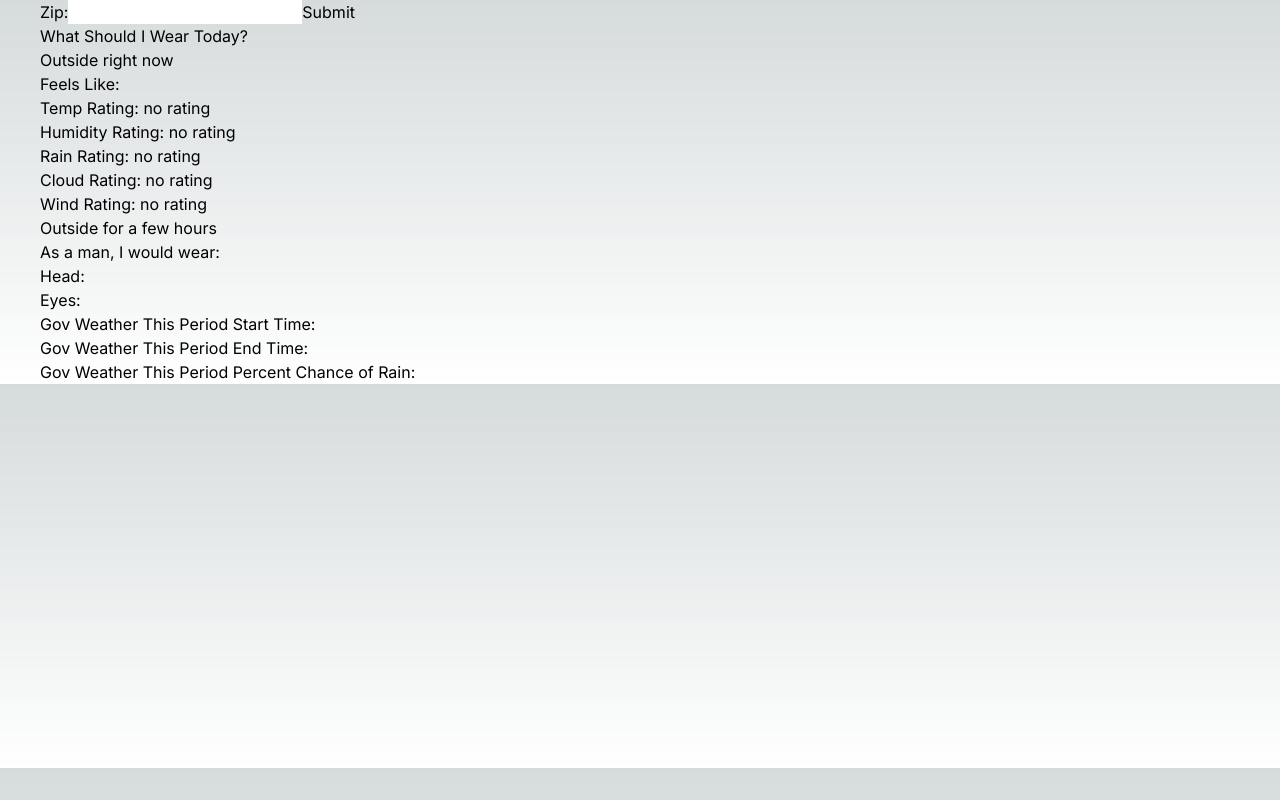
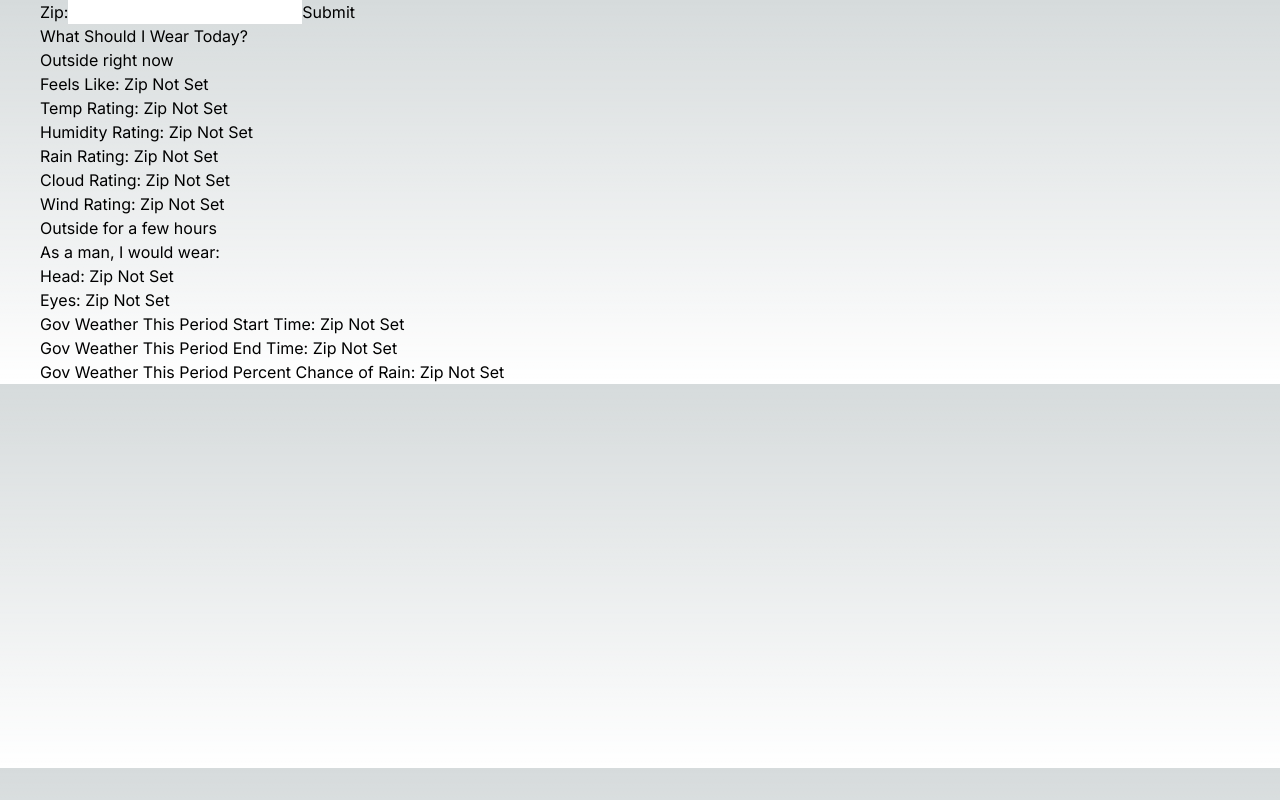
Before and after one commit to ryanndunn/what-should-i-wear, a Next.js app: page / in a window 1280 px wide. Built offline with nearby package versions, Linux system fonts and the light colour scheme; no server answers.

Commit message:
reorganization

```diff
--- /dev/null
+++ b/app/lib/data.ts
@@ -0,0 +1,78 @@
+import { ApiKeys } from "@/app/secrets/api-keys";
+
+export async function fetchWeatherData(zip: string) {
+
+        //get zip coords
+        const response = await fetch(
+          `http://api.openweathermap.org/geo/1.0/zip?zip=${zip},US&appid=${ApiKeys['open_weather_map']}`
+        );
+
+        if (response.ok) {
+          const zipData = await response.json();
+
+          const lat = zipData.lat;
+          const lon = zipData.lon;
+
+          const fetchGovWeather = async function(lat: number,lon: number) {
+
+            const pointsResponse = await fetch(
+              `https://api.weather.gov/points/${lat},${lon}`
+            );
+
+            if (pointsResponse.ok) {
+
+              const pointsResponseBody = await pointsResponse.json();
+              const gridId = pointsResponseBody.properties.gridId;
+              const gridX = pointsResponseBody.properties.gridX;
+              const gridY = pointsResponseBody.properties.gridY;
+
+              const response = await fetch(
+                `https://api.weather.gov/gridpoints/${gridId}/${gridX},${gridY}/forecast`
+              );
+
+                if (response.ok) {
+
+                  const govWeather = await response.json();
+
+                  return govWeather;
+
+                }
+            }
+          }
+
+
+          const fetchOpenWeatherCurrent =  async function(lat: number,lon: number) {
+            const response = await fetch(
+              `https://api.openweathermap.org/data/2.5/weather?lat=${lat}&lon=${lon}&units=imperial&appid=${ApiKeys['open_weather_map']}`
+            );
+            if (response.ok) {
+              const openWeatherCurrent = await response.json();
+              return openWeatherCurrent;
+            }
+          }
+
+          const fetchOpenWeather5Day =  async function(lat: number,lon: number) {
+            const response = await fetch(
+              `https://api.openweathermap.org/data/2.5/forecast?lat=${lat}&lon=${lon}&units=imperial&appid=${ApiKeys['open_weather_map']}`
+            );
+            if (response.ok) {
+              const openWeather5Day = await response.json();
+              return openWeather5Day;
+            }
+          }
+
+          const govWeather = await fetchGovWeather(lat,lon);
+          const openWeatherCurrent = await fetchOpenWeatherCurrent(lat,lon);
+          const openWeather5Day = await fetchOpenWeather5Day(lat,lon);
+
+          return {
+            govWeather: govWeather,
+            openWeatherCurrent: openWeatherCurrent,
+            openWeather5Day: openWeather5Day
+          };
+
+        } else {
+            return {};
+        }
+
+}
--- a/app/page.tsx
+++ b/app/page.tsx
@@ -1,38 +1,83 @@
 "use client";
 
 import React, { useEffect, useState, SyntheticEvent } from 'react';
-import { ApiKeys } from "@/app/secrets/api-keys";
+import { fetchWeatherData } from '@/app/lib/data';
 
-export default function Home() {
+export default function Page() {
 
+  //weather data
   const [zip, setZip] = useState("");
-  const [zipData, setZipData] = useState({});
-  const [govWeather, setGovWeather] = useState({});
-  const [openWeatherCurrent, setOpenWeatherCurrent] = useState({});
+  const [govWeather, setGovWeather] = useState({
+    properties: {
+      periods: [
+        {
+          startTime: "",
+          endTime: "",
+          probabilityOfPrecipitation: {
+            value: 0
+          },
+          isDaytime: true
+        }
+      ]
+    }
+  });
+  const [openWeatherCurrent, setOpenWeatherCurrent] = useState({
+    main: {
+      feels_like: 0,
+      humidity: 0
+    },
+    clouds: {
+      all: 0
+    },
+    wind: {
+      speed: 0,
+      gust: 0
+    },
+    rain: {
+      "1h": 0
+    }
+  });
   const [openWeather5Day, setOpenWeather5Day] = useState({});
-  const [clothesMan, setClothesMan] = useState({
-    head: false,
-    eyes: false,
-  });
 
   //weather ratings
-  const [tempRating, setTempRating] = useState(false);
-  const [humidityRating, setHumidityRating] = useState(false);
-  const [rainRating, setRainRating] = useState(false);
-  const [cloudRating, setCloudRating] = useState(false);
-  const [windRating, setWindRating] = useState(false);
+  const [tempRating, setTempRating] = useState(0);
+  const [humidityRating, setHumidityRating] = useState(0);
+  const [rainRating, setRainRating] = useState(0);
+  const [cloudRating, setCloudRating] = useState(0);
+  const [windRating, setWindRating] = useState(0);
 
-
-
-  //
+  //clothes objects
+  const [clothesMan, setClothesMan] = useState({
+    head: "",
+    eyes: "",
+  });
 
   useEffect(() => {
 
+    //temp rating
+    const temp = openWeatherCurrent.main.feels_like;
+    const tempLow = 10;
+    const tempHigh = 110;
+    const newTempRating = temp == 0 ? 0 : (temp - tempLow)/(tempHigh - tempLow);
+    setTempRating(newTempRating);
+
+    //humidity rating
+    const humidity = openWeatherCurrent.main.humidity;
+    setHumidityRating(humidity);
+
+    //cloud rating
+    const clouds = openWeatherCurrent.clouds.all;
+    setCloudRating(clouds);
+
+    //wind rating
+    const windSpeed = openWeatherCurrent.wind.speed;
+    const windGust = openWeatherCurrent.wind.gust === undefined ? windSpeed : openWeatherCurrent.wind.gust;
+    setWindRating((windSpeed + windGust) / 2);
+
     //openWeather Rain Data
-    const openWeather = Object.keys(openWeatherCurrent).length === 0 ? false : openWeatherCurrent;
-    const govWeatherStart = Object.keys(govWeather).length === 0 ? false : govWeather.properties.periods[0].startTime;
-    const govWeatherEnd = Object.keys(govWeather).length === 0 ? false : govWeather.properties.periods[0].endTime;
-    const govWeatherPrecipitation = Object.keys(govWeather).length === 0 ? false : govWeather.properties.periods[0].probabilityOfPrecipitation.value;
+    const govWeatherStart = govWeather.properties.periods[0].startTime;
+    const govWeatherEnd = govWeather.properties.periods[0].endTime;
+    const govWeatherPrecipitation = govWeather.properties.periods[0].probabilityOfPrecipitation.value;
 
     if(govWeatherStart){
 
@@ -45,15 +90,10 @@ export default function Home() {
       let calcRainRating = calcGovRainRating;
 
       //openweather rain rating
-      if(openWeather.rain !== undefined){
-        const rainMM = openWeather.rain['1h'];
-        const calcOpenRainRating = (rainMM > 10 ? 100 : openWeather.rain['1h'] * 2) + 80;
+      if(openWeatherCurrent.rain !== undefined){
+        const rainMM = openWeatherCurrent.rain['1h'];
+        const calcOpenRainRating = (rainMM > 10 ? 100 : openWeatherCurrent.rain['1h'] * 2) + 80;
         calcRainRating = govWeatherPeriodHours >= 3 ? (govWeatherPrecipitation + calcOpenRainRating) / 2 : (calcGovRainRating + govWeatherPrecipitation + calcOpenRainRating) / 3;
-        // console.log(calcGovRainRating);
-        // console.log(calcOpenRainRating);
-        // console.log(govWeatherPrecipitation);
-        // console.log(rainMM);
-        // console.log(govWeatherPeriodHours);
       }
 
 
@@ -80,19 +120,18 @@ export default function Home() {
         //long johns - freezing
 
 
-    if(tempRating !== false && humidityRating !== false && rainRating !== false && cloudRating !== false && windRating !== false){ console.log('all set');
+    if(zip !== ""){
 
-      let hat = false;
-      let setHead = false;
+      //head gear
+      let hat = 0;
+      let setHead = "";
 
-      if(windRating < 20 && govWeather.properties.periods[0].isDaytime){console.log('wind less than 20');
-        if(openWeather.main.feels_like > 40){
+      if(windRating < 20 && govWeather.properties.periods[0].isDaytime){
+        if(openWeatherCurrent.main.feels_like > 40){
           hat = 10;
-
           if(cloudRating < 30){
             hat = 20;
-
-            if(openWeather.main.feels_like > 80){
+            if(openWeatherCurrent.main.feels_like > 80){
               hat = 30;
             }
           }
@@ -105,8 +144,9 @@ export default function Home() {
         if(hat == 30){ setHead = 'You should wear a hat today to block out the sun. It is hot right now, maybe a hat with mesh lining to keep breathable.'; }
       }
 
-      let sunglasses = false;
-      let setEyes = false;
+      //eyes gear
+      let sunglasses = 0;
+      let setEyes = "";
 
       if(cloudRating < 80 && govWeather.properties.periods[0].isDaytime){
         sunglasses = 10;
@@ -124,11 +164,9 @@ export default function Home() {
         if(sunglasses == 30){ setEyes = 'It is sunny, sunglasses would be a good bet.'; }
       }
 
-
-
       setClothesMan({
-        head: setHead ? setHead : 'nothing on head',
-        eyes: setEyes ? setEyes : 'nothing on eyes'
+        head: setHead,
+        eyes: setEyes
       });
 
       console.log(clothesMan);
@@ -140,113 +178,17 @@ export default function Home() {
   },[govWeather,openWeatherCurrent]);
 
   const handleSubmit = (e: SyntheticEvent) => {
+
     e.preventDefault();
 
+    //getting/setting weather data
+    fetchWeatherData(zip).then((weatherData) => {
+      setGovWeather(weatherData.govWeather);
+      setOpenWeatherCurrent(weatherData.openWeatherCurrent);
+      setOpenWeather5Day(weatherData.openWeather5Day);
+    });
 
-    async function fetchWeatherData() {
-
-      //get zip coords
-      const response = await fetch(
-        `http://api.openweathermap.org/geo/1.0/zip?zip=${zip},US&appid=${ApiKeys['open_weather_map']}`
-      );
-
-      if (response.ok) {
-        const responseBody = await response.json();
-        setZipData(responseBody);
-
-        const lat = responseBody.lat;
-        const lon = responseBody.lon;
-
-        const fetchGovWeather = async function(lat: number,lon: number) {
-
-          const pointsResponse = await fetch(
-            `https://api.weather.gov/points/${lat},${lon}`
-          );
-
-          if (pointsResponse.ok) {
-
-            const pointsResponseBody = await pointsResponse.json();
-            const gridId = pointsResponseBody.properties.gridId;
-            const gridX = pointsResponseBody.properties.gridX;
-            const gridY = pointsResponseBody.properties.gridY;
-
-            const response = await fetch(
-              `https://api.weather.gov/gridpoints/${gridId}/${gridX},${gridY}/forecast`
-            );
-
-              if (response.ok) {
-
-                const responseBody = await response.json();
-                setGovWeather(responseBody);
-
-                return responseBody;
-
-              }
-          }
-        }
-
-
-        const fetchOpenWeatherCurrent =  async function(lat: number,lon: number) {
-          const response = await fetch(
-            `https://api.openweathermap.org/data/2.5/weather?lat=${lat}&lon=${lon}&units=imperial&appid=${ApiKeys['open_weather_map']}`
-          );
-          if (response.ok) {
-            const responseBody = await response.json();
-            setOpenWeatherCurrent(responseBody);
-
-            console.log(responseBody);
-
-            //temp rating
-            const temp = responseBody.main.feels_like;
-            const tempLow = 10;
-            const tempHigh = 110;
-            const newTempRating = (temp - tempLow)/(tempHigh - tempLow);
-            setTempRating(newTempRating);
-
-            //humidity rating
-            const humidity = responseBody.main.humidity;
-            setHumidityRating(humidity);
-
-            //cloud rating
-            const clouds = responseBody.clouds.all;
-            setCloudRating(clouds);
-
-            //wind rating
-            const windSpeed = responseBody.wind.speed;
-            const windGust = responseBody.wind.gust === undefined ? windSpeed : responseBody.wind.gust;
-            setWindRating((windSpeed + windGust) / 2);
-
-
-            return responseBody;
-          }
-        }
-
-        const fetchOpenWeather5Day =  async function(lat: number,lon: number) {
-          const response = await fetch(
-            `https://api.openweathermap.org/data/2.5/forecast?lat=${lat}&lon=${lon}&units=imperial&appid=${ApiKeys['open_weather_map']}`
-          );
-          if (response.ok) {
-            const responseBody = await response.json();
-            setOpenWeather5Day(responseBody);
-            return responseBody;
-          }
-        }
-
-        const govWeather = fetchGovWeather(lat,lon);
-        const openWeatherCurrent = fetchOpenWeatherCurrent(lat,lon);
-        const openWeather5Day = fetchOpenWeather5Day(lat,lon);
-
-        return responseBody;
-      }
-    }
-
-    fetchWeatherData();
   };
-
-  //console.log(zipData);
-  //console.log(govWeather);
-  //console.log(openWeatherCurrent);
-  //console.log(openWeather5Day);
 
   return (
     <main className="font-poppins mx-10">
@@ -263,22 +205,22 @@ export default function Home() {
 
       <p>Outside right now</p>
 
-      <h3>Feels Like: { Object.keys(openWeatherCurrent).length === 0 ? '' : openWeatherCurrent.main.feels_like }</h3>
-      <h3>Temp Rating: { tempRating === false ? 'no rating' : tempRating }</h3>
-      <h3>Humidity Rating: { humidityRating === false ? 'no rating' : humidityRating }</h3>
-      <h3>Rain Rating: { rainRating === false ? 'no rating' : rainRating }</h3>
-      <h3>Cloud Rating: { cloudRating === false ? 'no rating' : cloudRating }</h3>
-      <h3>Wind Rating: { windRating === false ? 'no rating' : windRating }</h3>
+      <h3>Feels Like: { zip === "" ? 'Zip Not Set' : openWeatherCurrent.main.feels_like }</h3>
+      <h3>Temp Rating: { zip === "" ? 'Zip Not Set' : tempRating }</h3>
+      <h3>Humidity Rating: { zip === "" ? 'Zip Not Set' : humidityRating }</h3>
+      <h3>Rain Rating: { zip === "" ? 'Zip Not Set' : rainRating }</h3>
+      <h3>Cloud Rating: { zip === "" ? 'Zip Not Set' : cloudRating }</h3>
+      <h3>Wind Rating: { zip === "" ? 'Zip Not Set' : windRating }</h3>
 
       <p>Outside for a few hours</p>
 
       <h3>As a man, I would wear:</h3>
-      <h3>Head: { clothesMan.head }</h3>
-      <h3>Eyes: { clothesMan.eyes }</h3>
+      <h3>Head: { zip === "" ? 'Zip Not Set' : clothesMan.head }</h3>
+      <h3>Eyes: { zip === "" ? 'Zip Not Set' : clothesMan.eyes }</h3>
 
-      <h3>Gov Weather This Period Start Time: { Object.keys(govWeather).length === 0 ? '' : govWeather.properties.periods[0].startTime }</h3>
-      <h3>Gov Weather This Period End Time: { Object.keys(govWeather).length === 0 ? '' : govWeather.properties.periods[0].endTime }</h3>
-      <h3>Gov Weather This Period Percent Chance of Rain: { Object.keys(govWeather).length === 0 ? '' : govWeather.properties.periods[0].probabilityOfPrecipitation.value }</h3>
+      <h3>Gov Weather This Period Start Time: { zip === "" ? 'Zip Not Set' : govWeather.properties.periods[0].startTime }</h3>
+      <h3>Gov Weather This Period End Time: { zip === "" ? 'Zip Not Set' : govWeather.properties.periods[0].endTime }</h3>
+      <h3>Gov Weather This Period Percent Chance of Rain: { zip === "" ? 'Zip Not Set' : govWeather.properties.periods[0].probabilityOfPrecipitation.value }</h3>
 
     </main>
   );
```
